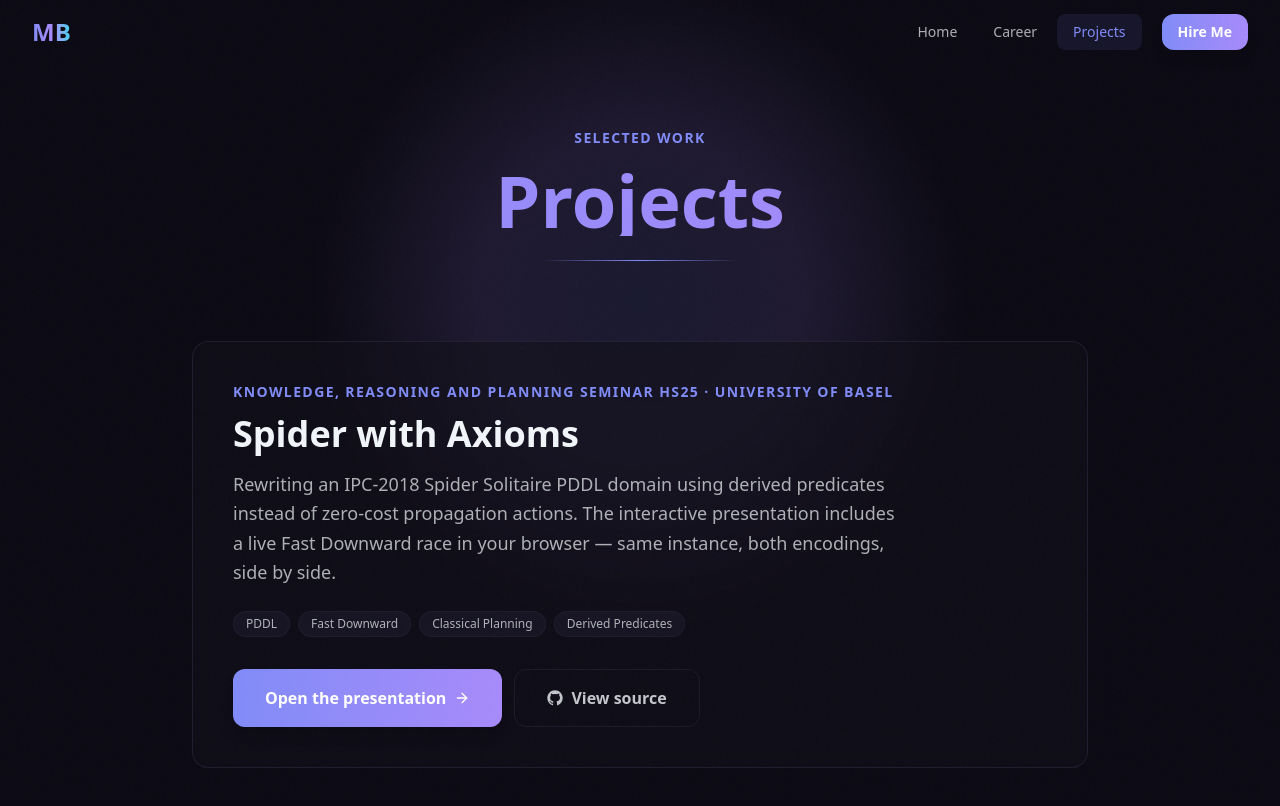
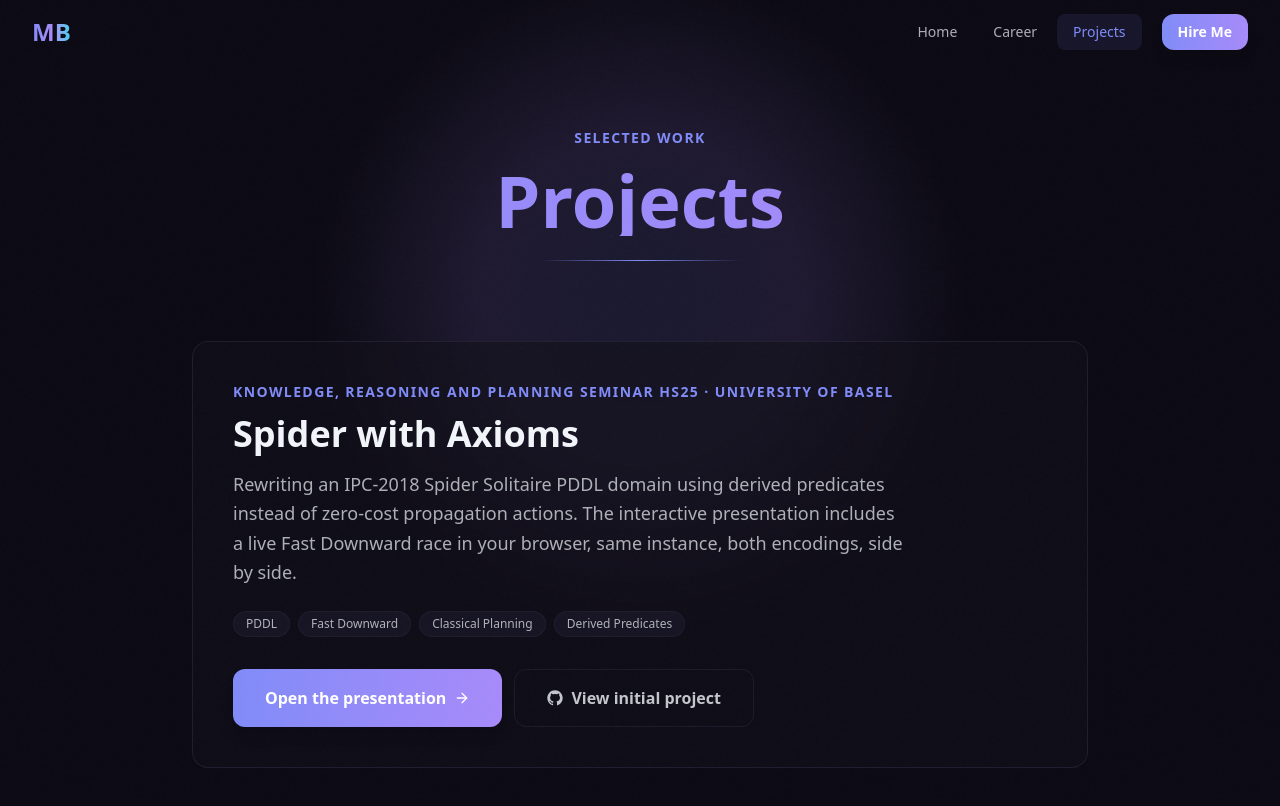
Before and after one commit to manuel-buser/webpage-manuel, a Next.js app: page /projects in a window 1280 px wide. Shown: the top 806 px of the page. Built offline with nearby package versions, Linux system fonts and the light colour scheme.

Commit message:
Replace em dash with comma in Spider project description; rename View source button to View initial project

```diff
--- a/src/app/projects/page.tsx
+++ b/src/app/projects/page.tsx
@@ -35,7 +35,7 @@ const projects: Project[] = [
     description:
       'Rewriting an IPC-2018 Spider Solitaire PDDL domain using derived ' +
       'predicates instead of zero-cost propagation actions. The interactive ' +
-      'presentation includes a live Fast Downward race in your browser — same ' +
+      'presentation includes a live Fast Downward race in your browser, same ' +
       'instance, both encodings, side by side.',
     tags: ['PDDL', 'Fast Downward', 'Classical Planning', 'Derived Predicates'],
     primary: {
@@ -43,7 +43,7 @@ const projects: Project[] = [
       href: 'https://manuel-buser.com/projects/spider-axioms/',
     },
     secondary: {
-      label: 'View source',
+      label: 'View initial project',
       href: 'https://github.com/manuel-buser/Seminar_Knowledge_Reasoning_Planning_Project',
     },
   },
```
